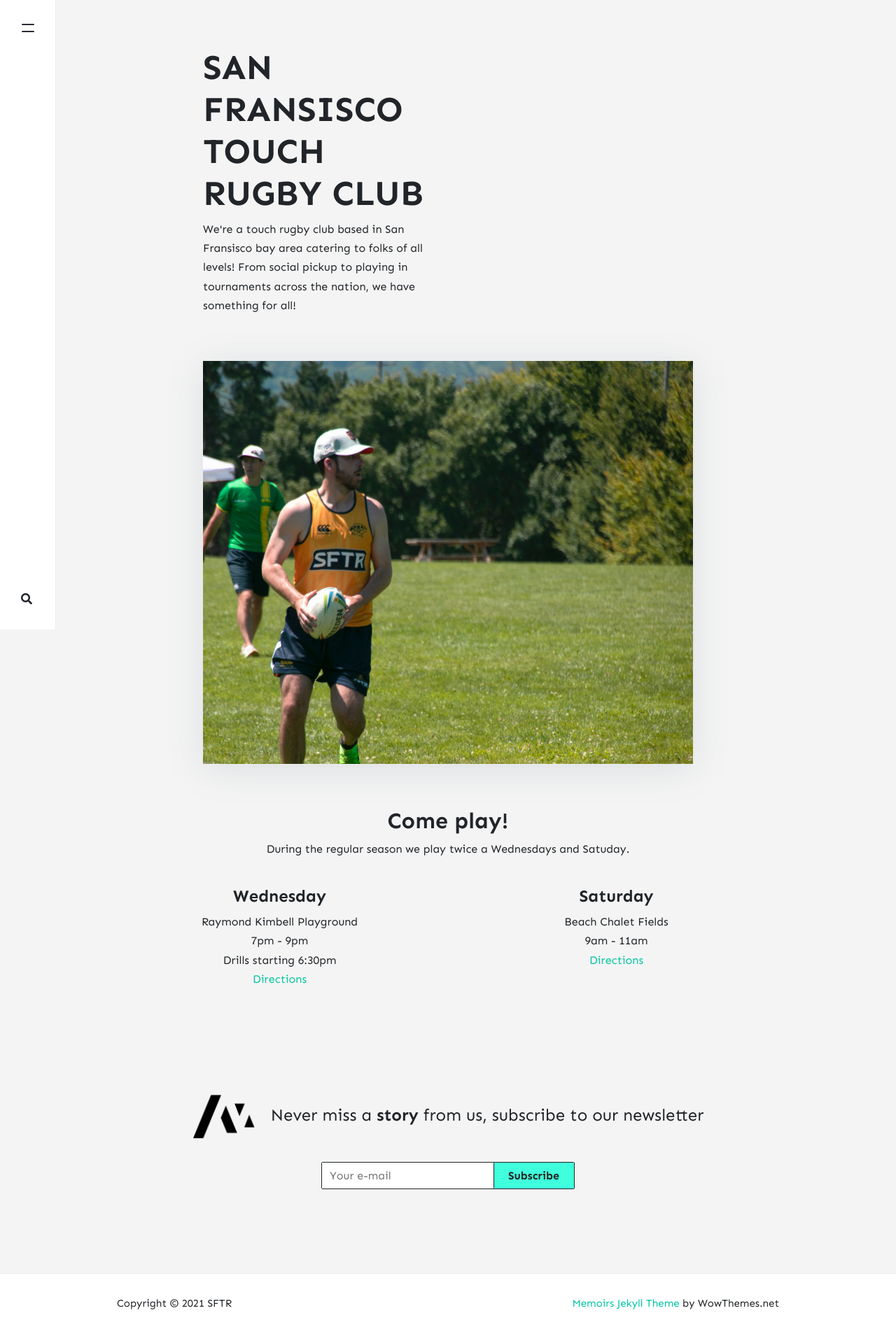
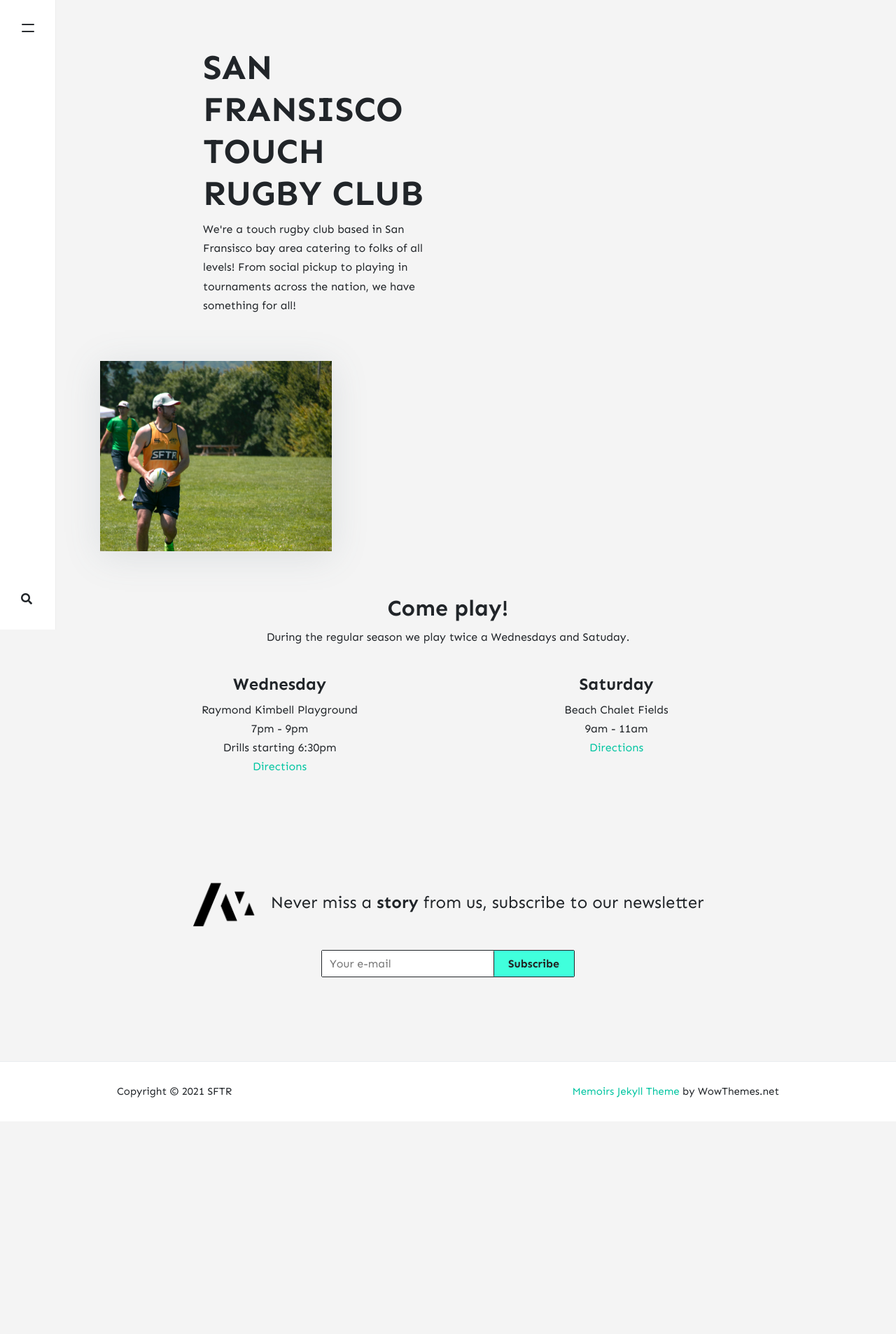
Before and after one commit to stackbit-projects/blue-triceratops-4f502, a Jekyll site: the page built from _pages/about.md, in a window 1280 px wide. Shown: the whole page at 70% size. Built offline with Jekyll 4.4.1, drawn with Linux system fonts in a browser that asks for light colours; nearby versions of some CDN libraries; comment, search, counter and statistics services are not loaded; after the commit the page ends 1603 px from its top, so only the background shows below that.

Commit message:
home.html: changed

```diff
--- a/_layouts/home.html
+++ b/_layouts/home.html
@@ -12,7 +12,7 @@ permalink: "/home.html"
         </div>
     </div>
 
-    <div class="entry-header">
+    <div class="three-column">
         <!-- Featured Image -->
         {% include featured-image.html %}
     </div>
```
